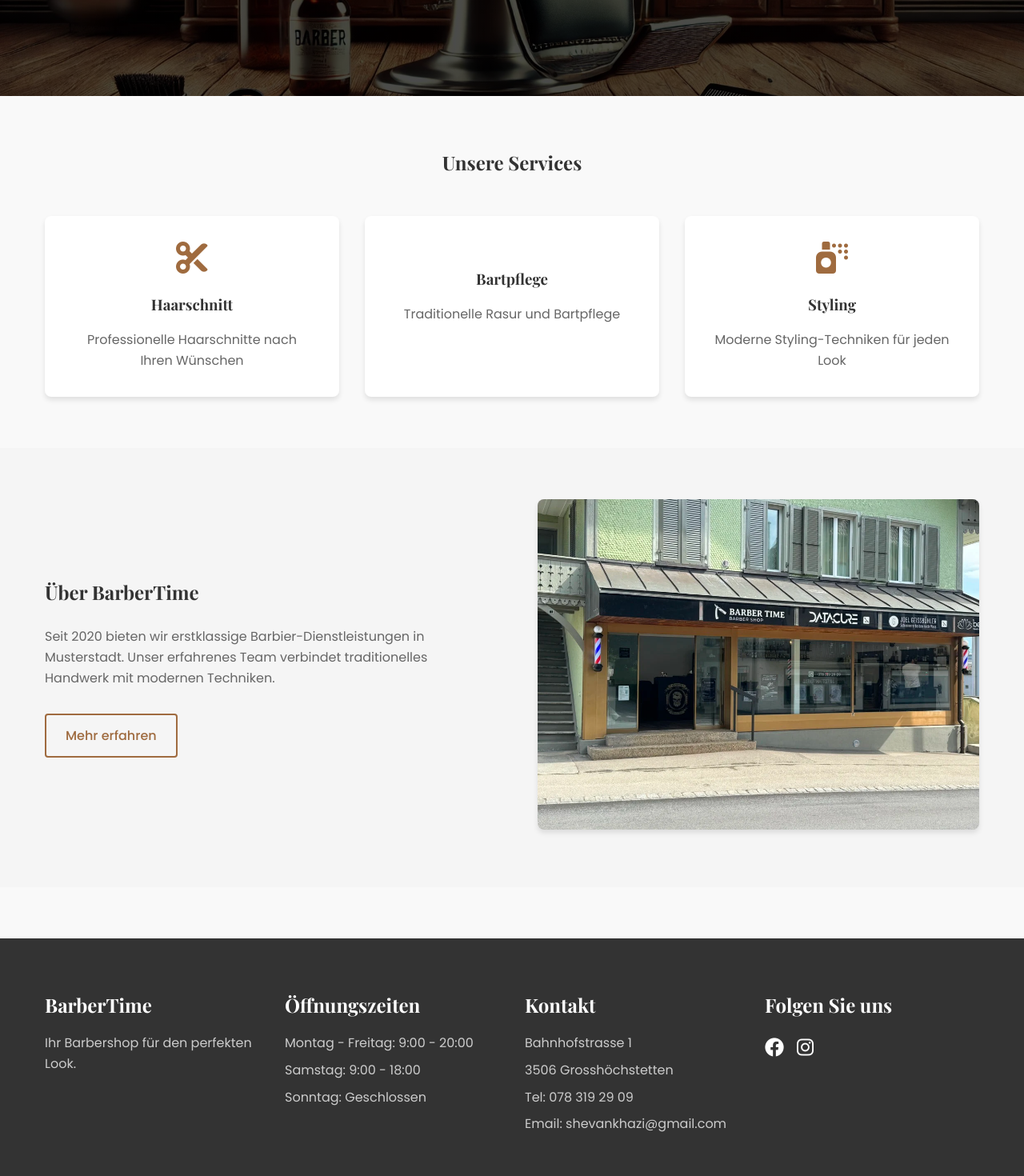
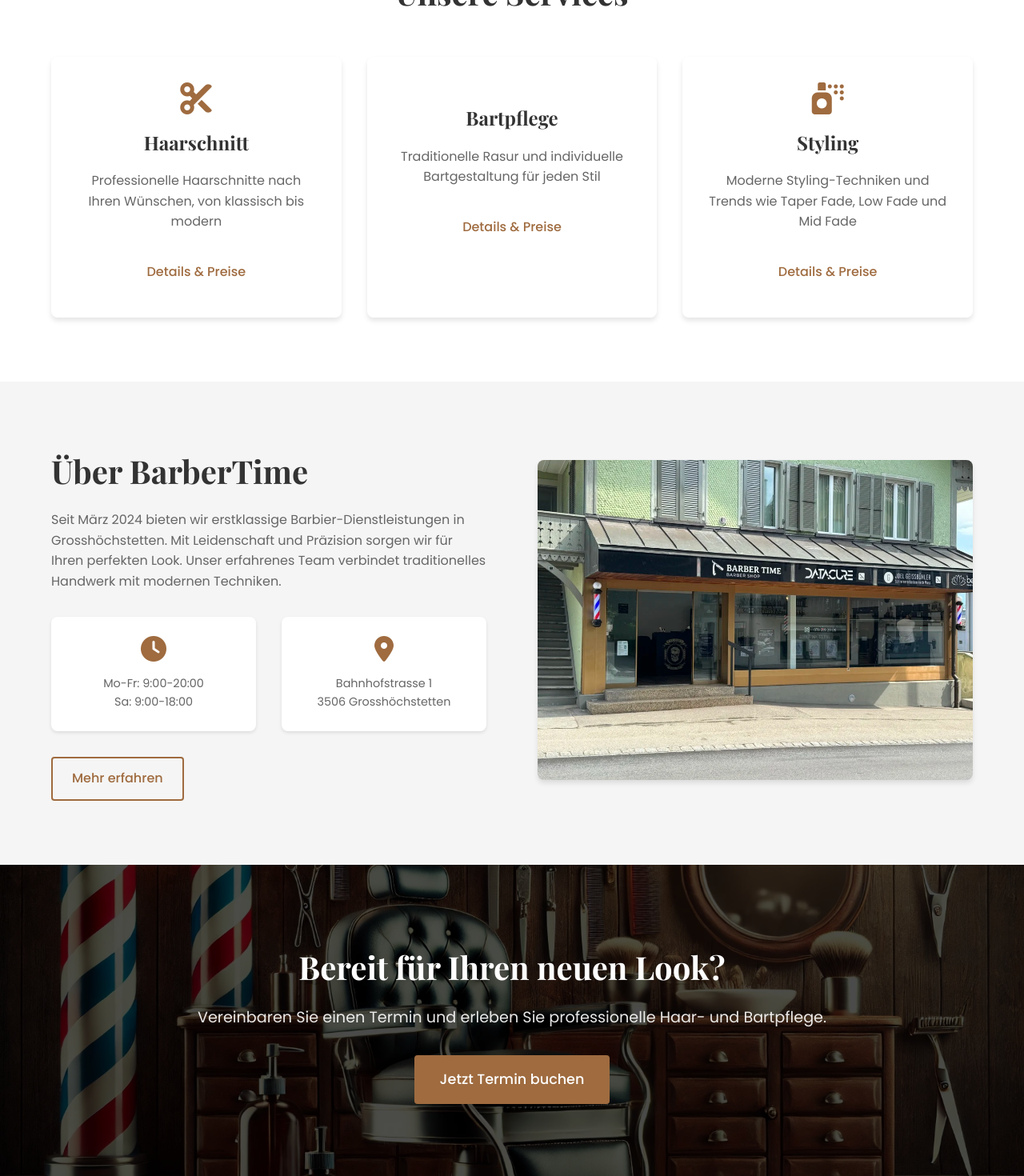
Before and after one commit to LeuenFlo/barbertime, an Angular app: page / in a window 1280 px wide. Shown: the part 600-2070 px from the top of the page at 80% size. Built offline with nearby package versions, Linux system fonts and the light colour scheme.

Commit message:
feat: Add Google Maps link to address on home page

```diff
--- a/src/app/components/home/home.component.html
+++ b/src/app/components/home/home.component.html
@@ -18,17 +18,20 @@
         <div class="service-card">
           <i class="fas fa-cut"></i>
           <h3>Haarschnitt</h3>
-          <p>Professionelle Haarschnitte nach Ihren Wünschen</p>
+          <p>Professionelle Haarschnitte nach Ihren Wünschen, von klassisch bis modern</p>
+          <a routerLink="/services" class="btn btn-outline-secondary">Details & Preise</a>
         </div>
         <div class="service-card">
           <i class="fas fa-razor"></i>
           <h3>Bartpflege</h3>
-          <p>Traditionelle Rasur und Bartpflege</p>
+          <p>Traditionelle Rasur und individuelle Bartgestaltung für jeden Stil</p>
+          <a routerLink="/services" class="btn btn-outline-secondary">Details & Preise</a>
         </div>
         <div class="service-card">
           <i class="fas fa-spray-can"></i>
           <h3>Styling</h3>
-          <p>Moderne Styling-Techniken für jeden Look</p>
+          <p>Moderne Styling-Techniken und Trends wie Taper Fade, Low Fade und Mid Fade</p>
+          <a routerLink="/services" class="btn btn-outline-secondary">Details & Preise</a>
         </div>
       </div>
     </div>
@@ -40,13 +43,43 @@
       <div class="about-content">
         <div class="about-text">
           <h2>Über BarberTime</h2>
-          <p>Seit 2020 bieten wir erstklassige Barbier-Dienstleistungen in Musterstadt. Unser erfahrenes Team verbindet traditionelles Handwerk mit modernen Techniken.</p>
+          <p>Seit März 2024 bieten wir erstklassige Barbier-Dienstleistungen in Grosshöchstetten. Mit Leidenschaft und Präzision sorgen wir für Ihren perfekten Look. Unser erfahrenes Team verbindet traditionelles Handwerk mit modernen Techniken.</p>
+          <div class="about-highlights">
+            <div class="highlight">
+              <i class="fas fa-clock"></i>
+              <p>Mo-Fr: 9:00-20:00<br>Sa: 9:00-18:00</p>
+            </div>
+            <a href="https://maps.google.com/?q=Bahnhofstrasse+1,+3506+Grosshöchstetten"
+                   target="_blank"
+                   rel="noopener noreferrer">
+                <div class="highlight">
+                    <i class="fas fa-map-marker-alt"></i>
+                    <p>
+                    Bahnhofstrasse 1<br>3506 Grosshöchstetten
+                    </p>
+                </div>
+            </a>
+          </div>
           <a routerLink="/about" class="btn btn-outline">Mehr erfahren</a>
         </div>
         <div class="about-image">
-          <img src="assets/images/shop_von_aussen.webp" alt="BarberTime Shop Interior">
+          <img src="assets/images/shop_von_aussen.webp" alt="BarberTime Shop Außenansicht">
         </div>
       </div>
     </div>
   </section>
+
+  <!-- CTA Section -->
+  <section class="cta-section text-center">
+    <div class="cta-background">
+      <img src="assets/images/wallpaper.webp" alt="Background">
+    </div>
+    <div class="container">
+      <div class="cta-content">
+        <h2>Bereit für Ihren neuen Look?</h2>
+        <p>Vereinbaren Sie einen Termin und erleben Sie professionelle Haar- und Bartpflege.</p>
+        <a routerLink="/booking" class="btn btn-primary btn-lg">Jetzt Termin buchen</a>
+      </div>
+    </div>
+  </section>
 </div>
--- a/src/app/components/home/home.component.scss
+++ b/src/app/components/home/home.component.scss
@@ -1,36 +1,67 @@
+// Variables
+$primary-color: #9f6b3f;
+$text-color: #333;
+$light-bg: #f5f5f5;
+
+// Common Styles
+.section-padding {
+  padding: 5rem 0;
+
+  @media (max-width: 768px) {
+    padding: 3rem 0;
+  }
+}
+
+.container {
+  max-width: 1200px;
+  margin: 0 auto;
+  padding: 0 1.5rem;
+}
+
+// Hero Section
 .hero {
-  background: linear-gradient(rgba(0, 0, 0, 0.7), rgba(0, 0, 0, 0.7)),
-              url('../../../assets/images/wallpaper.webp') center/cover no-repeat;
-  height: 80vh;
-  display: flex;
-  align-items: center;
-  color: white;
+  position: relative;
+  background-color: $light-bg;
+  padding: 6rem 0;
   text-align: center;
-}
 
   .hero-content {
     max-width: 800px;
     margin: 0 auto;
-  padding: 2rem;
 
     h1 {
-    font-size: 3.5rem;
-    margin-bottom: 1.5rem;
-    font-weight: 700;
+      font-size: 3rem;
+      margin-bottom: 1rem;
+      color: $text-color;
+
+      @media (max-width: 768px) {
+        font-size: 2.5rem;
+      }
     }
 
     p {
       font-size: 1.2rem;
+      color: #666;
       margin-bottom: 2rem;
-    opacity: 0.9;
+    }
+  }
+}
+
+// Services Section
+.featured-services {
+  background-color: white;
+
+  h2 {
+    margin-bottom: 3rem;
+    font-size: 2.5rem;
+    color: $text-color;
   }
 }
 
 .services-grid {
   display: grid;
-  grid-template-columns: repeat(auto-fit, minmax(250px, 1fr));
+  grid-template-columns: repeat(auto-fit, minmax(300px, 1fr));
   gap: 2rem;
-  margin-top: 3rem;
 }
 
 .service-card {
@@ -47,21 +78,36 @@
 
   i {
     font-size: 2.5rem;
-    color: #9f6b3f;
-    margin-bottom: 1.5rem;
+    color: $primary-color;
+    margin-bottom: 1rem;
   }
 
   h3 {
+    font-size: 1.5rem;
+    color: $text-color;
     margin-bottom: 1rem;
   }
 
   p {
     color: #666;
+    margin-bottom: 1.5rem;
+    line-height: 1.6;
+  }
+
+  .btn-outline-secondary {
+    color: $primary-color;
+    border-color: $primary-color;
+
+    &:hover {
+      background-color: $primary-color;
+      color: white;
+    }
   }
 }
 
+// About Preview Section
 .about-preview {
-  background-color: #f5f5f5;
+  background-color: $light-bg;
 }
 
 .about-content {
@@ -78,20 +124,117 @@
 
 .about-text {
   h2 {
-    margin-bottom: 1.5rem;
+    font-size: 2.5rem;
+    color: $text-color;
+    margin-bottom: 1rem;
   }
 
   p {
+    color: #666;
+    line-height: 1.6;
     margin-bottom: 2rem;
-    color: #666;
+  }
+}
+
+.about-highlights {
+  display: grid;
+  grid-template-columns: 1fr 1fr;
+  gap: 2rem;
+  margin-bottom: 2rem;
+
+  .highlight {
+    text-align: center;
+    padding: 1.5rem;
+    background: white;
+    border-radius: 8px;
+    box-shadow: 0 2px 4px rgba(0, 0, 0, 0.1);
+
+    i {
+      font-size: 2rem;
+      color: $primary-color;
+      margin-bottom: 1rem;
+    }
+
+    p {
+      margin: 0;
+      font-size: 0.9rem;
+
+      a {
+        color: inherit;
+        text-decoration: none;
+        transition: color 0.3s ease;
+
+        &:hover {
+          color: $primary-color;
+        }
+      }
+    }
   }
 }
 
 .about-image {
   img {
     width: 100%;
-    height: auto;
+    height: 400px;
+    object-fit: cover;
     border-radius: 8px;
     box-shadow: 0 4px 6px rgba(0, 0, 0, 0.1);
   }
 }
+
+// CTA Section
+.cta-section {
+  position: relative;
+  padding: 6rem 0;
+  color: white;
+  overflow: hidden;
+
+  .cta-background {
+    position: absolute;
+    top: 0;
+    left: 0;
+    width: 100%;
+    height: 100%;
+    z-index: 1;
+
+    &::before {
+      content: '';
+      position: absolute;
+      top: 0;
+      left: 0;
+      width: 100%;
+      height: 100%;
+      background: rgba(0, 0, 0, 0.7);
+      z-index: 2;
+    }
+
+    img {
+      width: 100%;
+      height: 100%;
+      object-fit: cover;
+    }
+  }
+
+  .cta-content {
+    position: relative;
+    z-index: 3;
+    max-width: 800px;
+    margin: 0 auto;
+
+    h2 {
+      font-size: 2.5rem;
+      margin-bottom: 1rem;
+    }
+
+    p {
+      font-size: 1.2rem;
+      margin-bottom: 2rem;
+      opacity: 0.9;
+    }
+
+    .btn-lg {
+      padding: 1rem 2rem;
+      font-size: 1.1rem;
+    }
+  }
+}
--- a/src/app/components/services/services.component.html
+++ b/src/app/components/services/services.component.html
@@ -6,95 +6,141 @@
     </div>
   </section>
 
-  <section class="price-list section-padding">
+  <section class="services-content section-padding">
     <div class="container">
-      <div class="price-grid">
-        <!-- Haarschnitte -->
-        <div class="price-category">
+      <!-- Haarschnitte -->
+      <div class="service-category">
+        <div class="category-header">
+          <i class="fas fa-cut"></i>
           <h2>Haarschnitte</h2>
-          <div class="price-item">
+        </div>
+        <div class="service-list">
+          <div class="service-item">
             <div class="service-info">
-              <h3>Classic Haircut</h3>
-              <p>Waschen, Schneiden, Styling</p>
+              <h3>Klassischer Haarschnitt</h3>
+              <p>Waschen, Schneiden und Styling nach Ihren Wünschen</p>
             </div>
-            <span class="price">29 €</span>
+            <div class="service-price">
+              <span>CHF 45</span>
+              <small>45 Min.</small>
+            </div>
           </div>
-          <div class="price-item">
+          <div class="service-item">
             <div class="service-info">
-              <h3>Premium Haircut</h3>
-              <p>Waschen, Schneiden, Styling + Kopfmassage</p>
+              <h3>Fade Cut</h3>
+              <p>Moderner Schnitt mit präzisem Übergang (Taper Fade, Low Fade, Mid Fade)</p>
             </div>
-            <span class="price">39 €</span>
+            <div class="service-price">
+              <span>CHF 50</span>
+              <small>45 Min.</small>
+            </div>
           </div>
-          <div class="price-item">
+          <div class="service-item">
             <div class="service-info">
-              <h3>Kids Haircut</h3>
+              <h3>Kinder Haarschnitt</h3>
               <p>Für Kinder bis 12 Jahre</p>
             </div>
-            <span class="price">19 €</span>
+            <div class="service-price">
+              <span>CHF 35</span>
+              <small>30 Min.</small>
+            </div>
           </div>
         </div>
+      </div>
 
-        <!-- Bartpflege -->
-        <div class="price-category">
+      <!-- Bartpflege -->
+      <div class="service-category">
+        <div class="category-header">
+          <i class="fas fa-razor"></i>
           <h2>Bartpflege</h2>
-          <div class="price-item">
+        </div>
+        <div class="service-list">
+          <div class="service-item">
             <div class="service-info">
-              <h3>Bart Trimmen</h3>
-              <p>Konturierung und Formgebung</p>
+              <h3>Bartpflege & Kontur</h3>
+              <p>Präzises Trimmen und Konturieren des Bartes</p>
             </div>
-            <span class="price">15 €</span>
+            <div class="service-price">
+              <span>CHF 30</span>
+              <small>30 Min.</small>
+            </div>
           </div>
-          <div class="price-item">
+          <div class="service-item">
             <div class="service-info">
               <h3>Traditionelle Rasur</h3>
-              <p>Nassrasur mit warmem Handtuch</p>
+              <p>Klassische Nassrasur mit warmem Handtuch und Pflege</p>
             </div>
-            <span class="price">25 €</span>
+            <div class="service-price">
+              <span>CHF 40</span>
+              <small>45 Min.</small>
+            </div>
           </div>
-          <div class="price-item">
+          <div class="service-item">
             <div class="service-info">
-              <h3>Luxus-Bartpflege</h3>
-              <p>Trimmen, Pflege, Bartöl-Behandlung</p>
+              <h3>Bart Styling</h3>
+              <p>Waschen, Pflegen, Trimmen und Stylen des Bartes</p>
             </div>
-            <span class="price">35 €</span>
+            <div class="service-price">
+              <span>CHF 35</span>
+              <small>30 Min.</small>
+            </div>
           </div>
         </div>
+      </div>
 
-        <!-- Extras -->
-        <div class="price-category">
-          <h2>Extras</h2>
-          <div class="price-item">
+      <!-- Styling & Extras -->
+      <div class="service-category">
+        <div class="category-header">
+          <i class="fas fa-spray-can"></i>
+          <h2>Styling & Extras</h2>
+        </div>
+        <div class="service-list">
+          <div class="service-item">
             <div class="service-info">
-              <h3>Färben</h3>
-              <p>Professionelle Haarfärbung</p>
+              <h3>Waschen & Styling</h3>
+              <p>Professionelles Haarstyling nach der Wäsche</p>
             </div>
-            <span class="price">ab 45 €</span>
+            <div class="service-price">
+              <span>CHF 25</span>
+              <small>20 Min.</small>
+            </div>
           </div>
-          <div class="price-item">
+          <div class="service-item">
             <div class="service-info">
               <h3>Augenbrauen</h3>
-              <p>Zupfen und Trimmen</p>
+              <p>Fassonieren der Augenbrauen</p>
             </div>
-            <span class="price">10 €</span>
+            <div class="service-price">
+              <span>CHF 15</span>
+              <small>15 Min.</small>
+            </div>
           </div>
-          <div class="price-item">
+          <div class="service-item">
             <div class="service-info">
-              <h3>Gesichtsmaske</h3>
-              <p>Reinigende Gesichtsbehandlung</p>
+              <h3>Komplett-Service</h3>
+              <p>Haarschnitt, Bartpflege und Styling</p>
             </div>
-            <span class="price">20 €</span>
+            <div class="service-price">
+              <span>CHF 75</span>
+              <small>75 Min.</small>
+            </div>
           </div>
         </div>
       </div>
     </div>
   </section>
 
-  <section class="booking-cta section-padding">
-    <div class="container text-center">
-      <h2>Bereit für Ihren neuen Look?</h2>
-      <p>Buchen Sie jetzt Ihren Termin und lassen Sie sich von unseren Experten beraten.</p>
-      <a routerLink="/booking" class="btn btn-primary">Termin buchen</a>
+  <!-- CTA Section -->
+  <section class="cta-section text-center">
+    <div class="cta-background">
+      <img src="assets/images/wallpaper.webp" alt="Background">
+    </div>
+    <div class="container">
+      <div class="cta-content">
+        <h2>Bereit für Ihren neuen Look?</h2>
+        <p>Vereinbaren Sie einen Termin und erleben Sie professionelle Haar- und Bartpflege.</p>
+        <a routerLink="/booking" class="btn btn-primary btn-lg">Jetzt Termin buchen</a>
+      </div>
     </div>
   </section>
 </div>
--- a/src/app/components/services/services.component.scss
+++ b/src/app/components/services/services.component.scss
@@ -1,9 +1,31 @@
+// Variables
+$primary-color: #9f6b3f;
+$text-color: #333;
+$light-bg: #f5f5f5;
+
+// Common Styles
+.section-padding {
+  padding: 5rem 0;
+
+  @media (max-width: 768px) {
+    padding: 3rem 0;
+  }
+}
+
+.container {
+  max-width: 1200px;
+  margin: 0 auto;
+  padding: 0 1.5rem;
+}
+
+// Services Header
 .services-header {
-  background-color: #f5f5f5;
-  padding: 4rem 0;
+  background-color: $light-bg;
+  text-align: center;
 
   h1 {
     font-size: 2.5rem;
+    color: $text-color;
     margin-bottom: 1rem;
   }
 
@@ -13,94 +35,164 @@
   }
 }
 
-.price-grid {
-  display: grid;
-  grid-template-columns: repeat(auto-fit, minmax(300px, 1fr));
-  gap: 2rem;
-  margin-top: 2rem;
+// Services Content
+.services-content {
+  background-color: white;
 }
 
-.price-category {
-  background: white;
-  padding: 2rem;
-  border-radius: 8px;
-  box-shadow: 0 4px 6px rgba(0, 0, 0, 0.1);
+.service-category {
+  margin-bottom: 4rem;
 
-  h2 {
-    color: #9f6b3f;
-    margin-bottom: 1.5rem;
-    padding-bottom: 1rem;
-    border-bottom: 2px solid #f5f5f5;
+  &:last-child {
+    margin-bottom: 0;
   }
 }
 
-.price-item {
+.category-header {
+  display: flex;
+  align-items: center;
+  margin-bottom: 2rem;
+
+  i {
+    font-size: 2rem;
+    color: $primary-color;
+    margin-right: 1rem;
+  }
+
+  h2 {
+    font-size: 2rem;
+    color: $text-color;
+    margin: 0;
+  }
+}
+
+.service-list {
+  background: white;
+  border-radius: 8px;
+  box-shadow: 0 4px 6px rgba(0, 0, 0, 0.1);
+  overflow: hidden;
+}
+
+.service-item {
   display: flex;
   justify-content: space-between;
-  align-items: flex-start;
-  padding: 1rem 0;
-  border-bottom: 1px solid #f5f5f5;
+  align-items: center;
+  padding: 1.5rem;
+  border-bottom: 1px solid #eee;
+  transition: background-color 0.3s ease;
 
   &:last-child {
     border-bottom: none;
   }
 
+  &:hover {
+    background-color: $light-bg;
+  }
+}
+
 .service-info {
   flex: 1;
-    padding-right: 1rem;
 
   h3 {
-      font-size: 1.1rem;
+    font-size: 1.2rem;
+    color: $text-color;
     margin-bottom: 0.5rem;
-      color: #333;
   }
 
   p {
+    color: #666;
     font-size: 0.9rem;
-      color: #666;
     margin: 0;
   }
 }
 
-  .price {
-    font-weight: 600;
-    color: #9f6b3f;
-    font-size: 1.2rem;
-    white-space: nowrap;
+.service-price {
+  text-align: right;
+  margin-left: 2rem;
+
+  span {
+    display: block;
+    font-size: 1.3rem;
+    font-weight: bold;
+    color: $primary-color;
+  }
+
+  small {
+    color: #666;
+    font-size: 0.8rem;
   }
 }
 
-.booking-cta {
-  background: linear-gradient(rgba(0, 0, 0, 0.8), rgba(0, 0, 0, 0.8)),
-              url('../../../assets/images/wallpaper.webp') center/cover fixed;
+// CTA Section
+.cta-section {
+  position: relative;
+  padding: 6rem 0;
   color: white;
-  text-align: center;
-  padding: 4rem 0;
+  overflow: hidden;
+
+  .cta-background {
+    position: absolute;
+    top: 0;
+    left: 0;
+    width: 100%;
+    height: 100%;
+    z-index: 1;
+
+    &::before {
+      content: '';
+      position: absolute;
+      top: 0;
+      left: 0;
+      width: 100%;
+      height: 100%;
+      background: rgba(0, 0, 0, 0.7);
+      z-index: 2;
+    }
+
+    img {
+      width: 100%;
+      height: 100%;
+      object-fit: cover;
+    }
+  }
+
+  .cta-content {
+    position: relative;
+    z-index: 3;
+    max-width: 800px;
+    margin: 0 auto;
 
     h2 {
-    font-size: 2rem;
+      font-size: 2.5rem;
       margin-bottom: 1rem;
     }
 
     p {
-    font-size: 1.1rem;
+      font-size: 1.2rem;
       margin-bottom: 2rem;
       opacity: 0.9;
     }
-}
 
-@media (max-width: 768px) {
-  .price-grid {
-    grid-template-columns: 1fr;
-  }
-
-  .price-item {
-    flex-direction: column;
-    text-align: center;
-
-    .service-info {
-      padding-right: 0;
-      margin-bottom: 0.5rem;
+    .btn-lg {
+      padding: 1rem 2rem;
+      font-size: 1.1rem;
     }
   }
 }
+
+// Responsive Design
+@media (max-width: 768px) {
+  .service-item {
+    flex-direction: column;
+    text-align: center;
+  }
+
+  .service-info {
+    margin-bottom: 1rem;
+  }
+
+  .service-price {
+    margin-left: 0;
+    text-align: center;
+  }
+}
```
Lines whose indentation alone changed are shown as unchanged.
